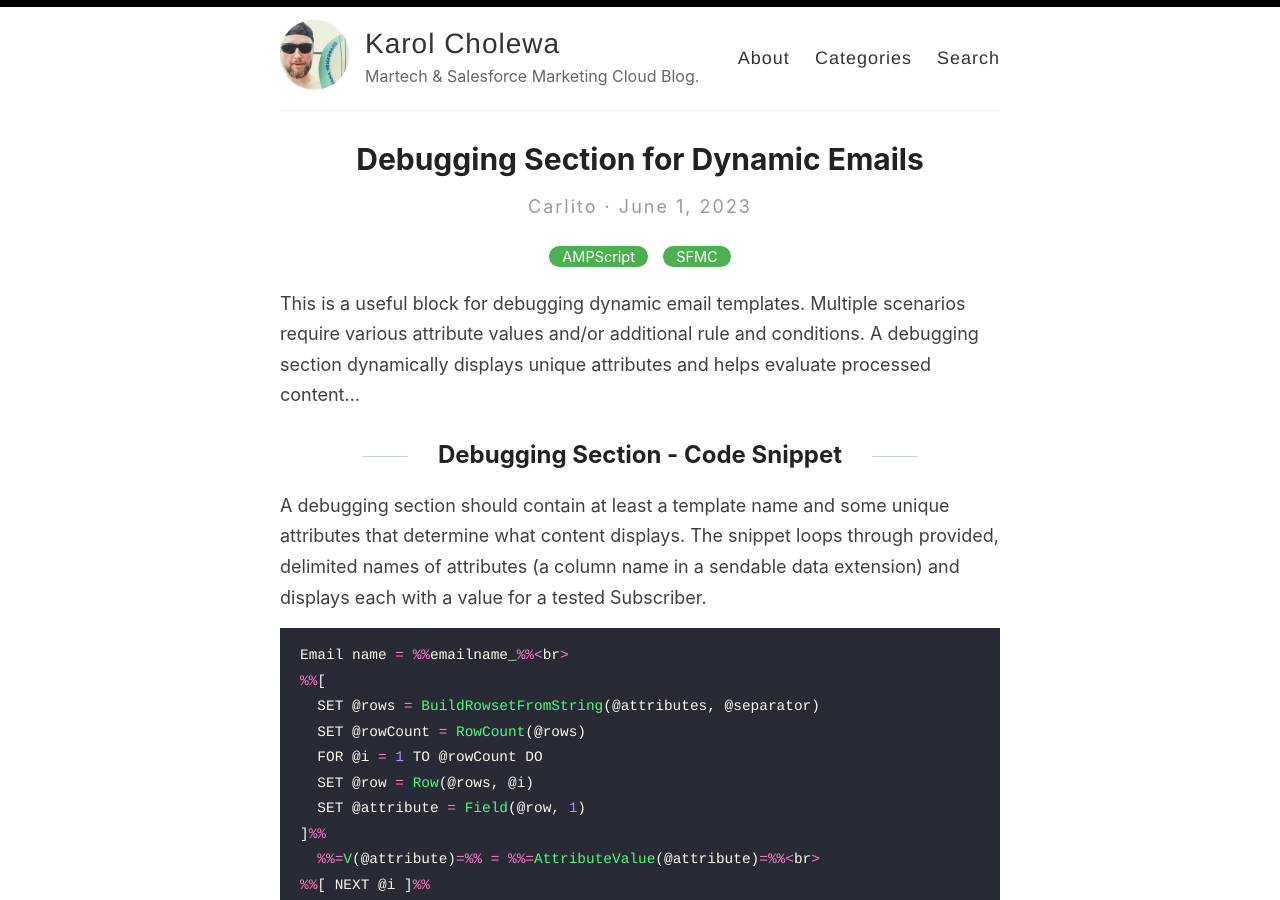
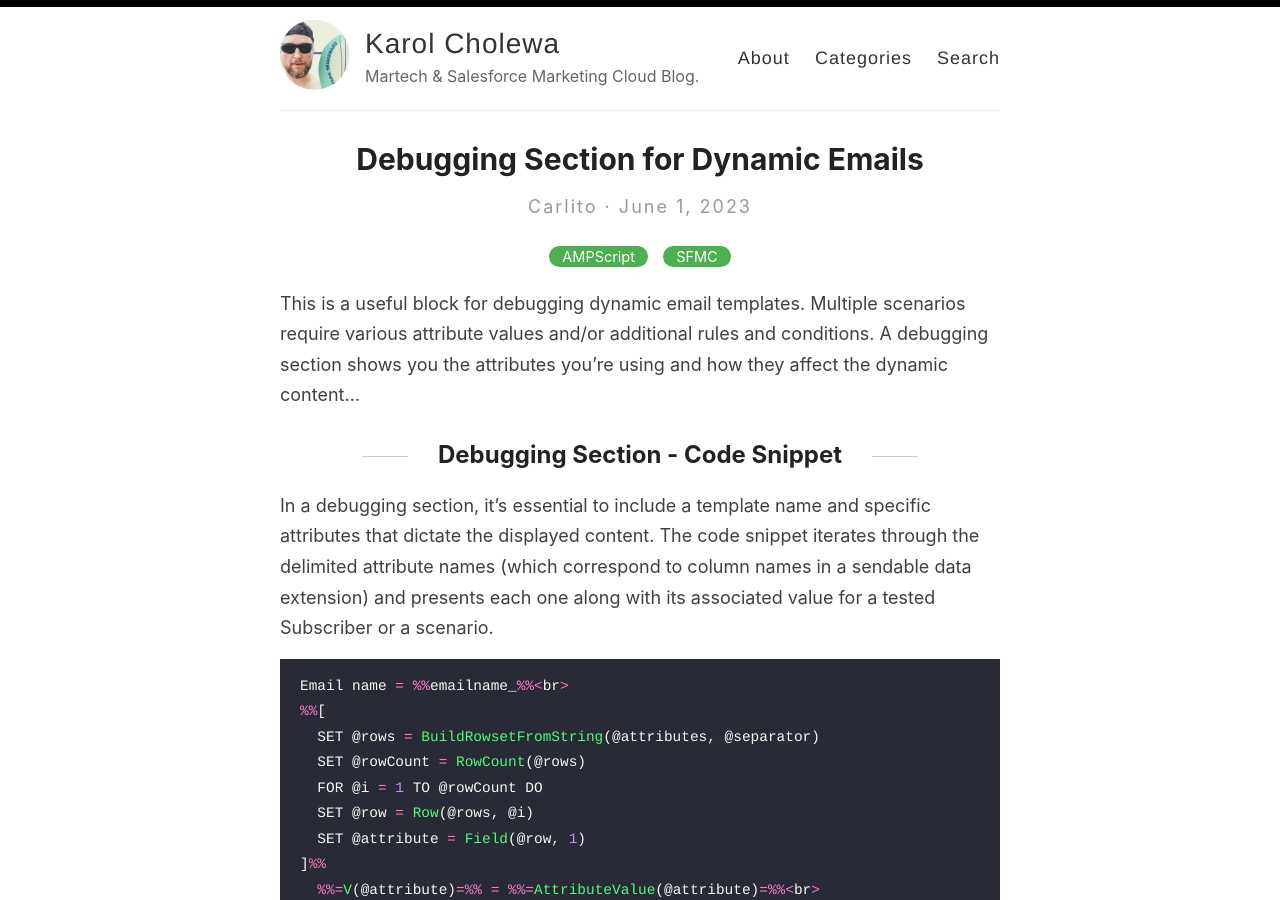
Before and after one commit to karolcholewa/blog, a Jekyll site: the page built from _posts/2023-06-01-debugging-section-for-dynamic-emails.md, in a window 1280 px wide and 900 px high. Built offline with Jekyll 4.4.1, drawn with Linux system fonts in a browser that asks for light colours.

Commit message:
posts updated

````diff
--- a/_posts/2023-06-01-debugging-section-for-dynamic-emails.md
+++ b/_posts/2023-06-01-debugging-section-for-dynamic-emails.md
@@ -3,10 +3,10 @@ layout: post
 title: "Debugging Section for Dynamic Emails"
 categories: [AMPScript, SFMC]
 ---
-This is a useful block for debugging dynamic email templates. Multiple scenarios require various attribute values and/or additional rule and conditions. A debugging section dynamically displays unique attributes and helps evaluate processed content&hellip;
+This is a useful block for debugging dynamic email templates. Multiple scenarios require various attribute values and/or additional rules and conditions. A debugging section shows you the attributes you're using and how they affect the dynamic content&hellip;
 
 ## Debugging Section - Code Snippet
-A debugging section should contain at least a template name and some unique attributes that determine what content displays. The snippet loops through provided, delimited names of attributes (a column name in a sendable data extension) and displays each with a value for a tested Subscriber.
+In a debugging section, it's essential to include a template name and specific attributes that dictate the displayed content. The code snippet iterates through the delimited attribute names (which correspond to column names in a sendable data extension) and presents each one along with its associated value for a tested Subscriber or a scenario.
 
 ```javascript
 Email name = %%emailname_%%<br>
````
